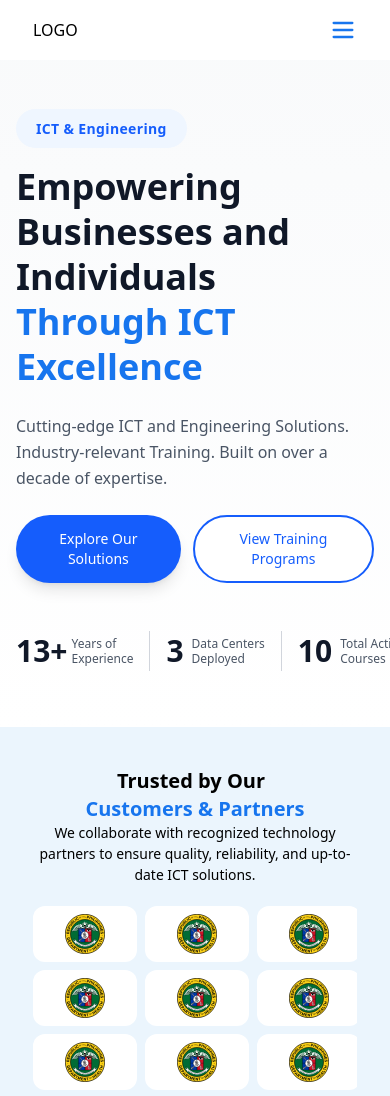
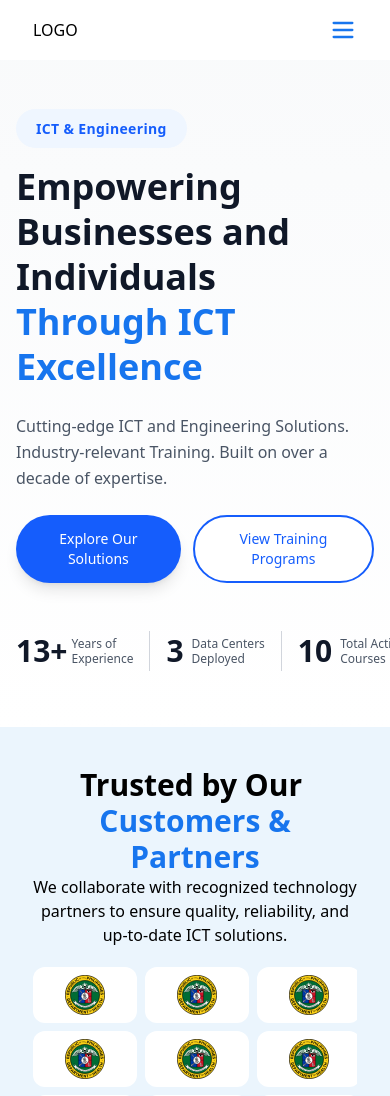
Before and after one commit to Dibilupers/Matekk-Website, a React (Vite) app: page / in a window 390 px wide. Shown: the top 1096 px of the page. Built offline with nearby package versions, Linux system fonts and the light colour scheme.

Commit message:
Updated Services for Tablet

```diff
--- a/src/pages/Home.jsx
+++ b/src/pages/Home.jsx
@@ -150,11 +150,11 @@ export default function Home() {
       <section className="flex bg-[#EBF5FD] justify-center items-center text-center py-10">
         <div className="mx-[2.063rem] md:mx-16 space-y-5">
           <div>
-            <div className="flex flex-col md:flex-row justify-center items-center space-x-2 text-xl sm:text-2xl md:text-3xl lg:text-2xl xl:text-[2rem] 2xl:text-[2.5rem] font-bold">
-              <h3 className="">Trusted by Our</h3>
+            <div className="flex flex-col md:flex-row justify-center items-center space-x-2 font-bold text-3xl">
+              <h3>Trusted by Our</h3>
               <h3 className="text-[#1775EE]">Customers & Partners</h3>
             </div>
-            <p className="text-[0.87rem] sm:text-[1rem] md:text-[0.93rem]">
+            <p>
               We collaborate with recognized technology partners to ensure
               quality, reliability, and up-to-date ICT solutions.
             </p>
```
